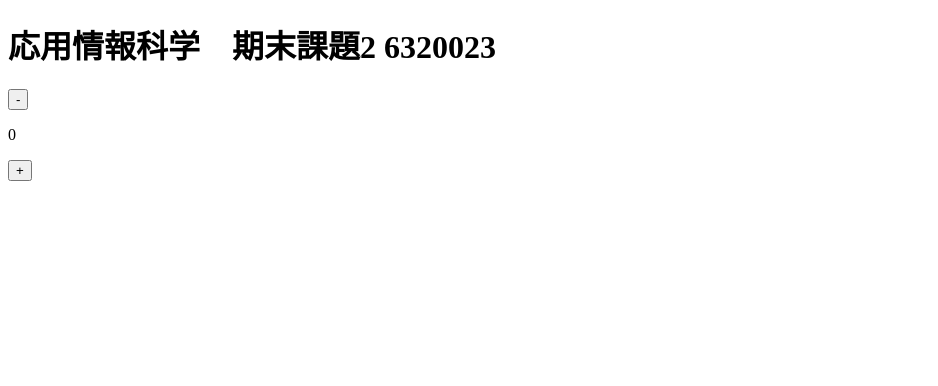
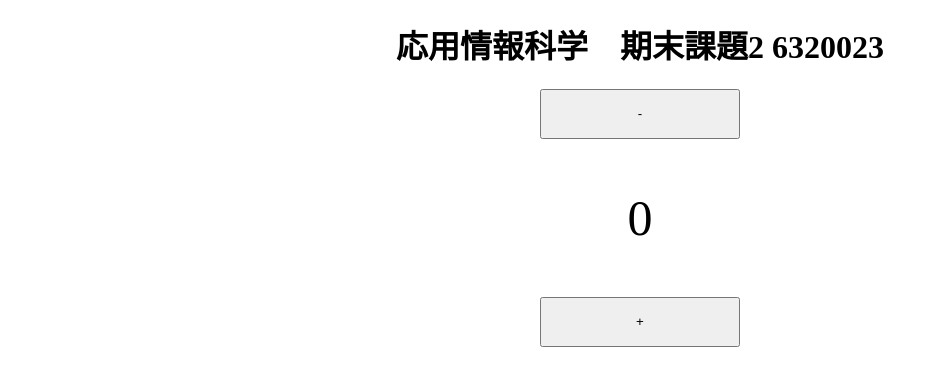
Before and after one commit to TO053037/assignment_js, a plain HTML site: page index.html in a window 1280 px wide. Shown: the whole page, without its empty margins (0-938 px from the left). Drawn offline with Linux system fonts and the light colour scheme.

Commit message:
add style

```diff
--- /dev/null
+++ b/index.css
@@ -0,0 +1,18 @@
+h1 {
+    text-align: center;
+}
+
+.main {
+    margin: 0 auto;
+    text-align: center;
+}
+
+p {
+    font-size: 50px;
+}
+
+button {
+    width: 200px;
+    height: 50px;
+
+}
--- a/index.html
+++ b/index.html
@@ -3,6 +3,7 @@
 <head>
     <meta charset="UTF-8">
     <title>応用情報科学　期末課題 6320023</title>
+    <link rel="stylesheet" href="index.css">
 </head>
 <body>
 <h1>
```
